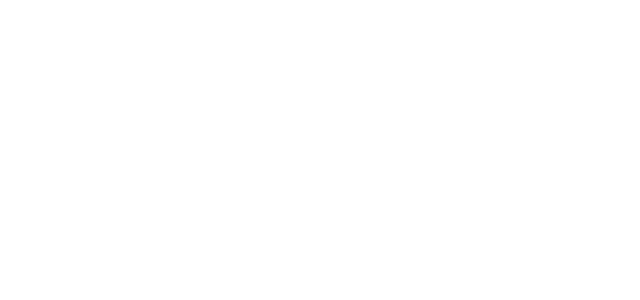
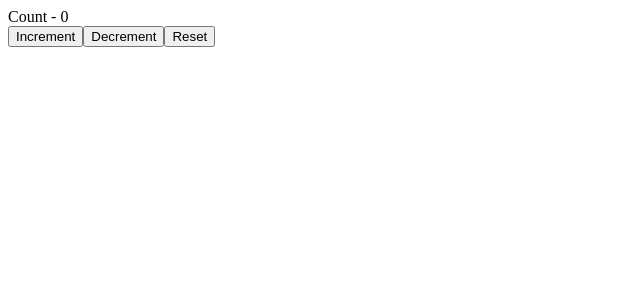
Before and after one commit to AndreyKovaleu/React_hooks, a React (Create React App) app: page / in a window 1280 px wide. Shown: the top 300 px of the page, without its empty margins (0-640 px from the left). Built offline with nearby package versions, Linux system fonts and the light colour scheme.

Commit message:
lesson 19

```diff
--- a/src/App.js
+++ b/src/App.js
@@ -1,6 +1,9 @@
+import CounterOne from "./components/CounterOne";
+
 function App() {
   return (
     <div className="App">
+      <CounterOne />
     </div>
   );
 }
--- /dev/null
+++ b/src/components/CounterOne.js
@@ -0,0 +1,30 @@
+import React, { useReducer } from 'react'
+
+const initialState = 0;
+const reducer = (state, action) => {
+  switch (action) {
+    case 'increment':
+      return state + 1;
+    case 'decrement':
+      return state - 1;
+    case 'reset':
+      return initialState;
+    default:
+      return state;
+  }
+}
+
+function CounterOne() {
+  const [count, dispatch] = useReducer(reducer, initialState);
+
+  return (
+    <div>
+      <div>Count - {count}</div>
+      <button onClick={() => dispatch('increment')}>Increment</button>
+      <button onClick={() => dispatch('decrement')}>Decrement</button>
+      <button onClick={() => dispatch('reset')}>Reset</button>
+    </div>
+  )
+}
+
+export default CounterOne
```
